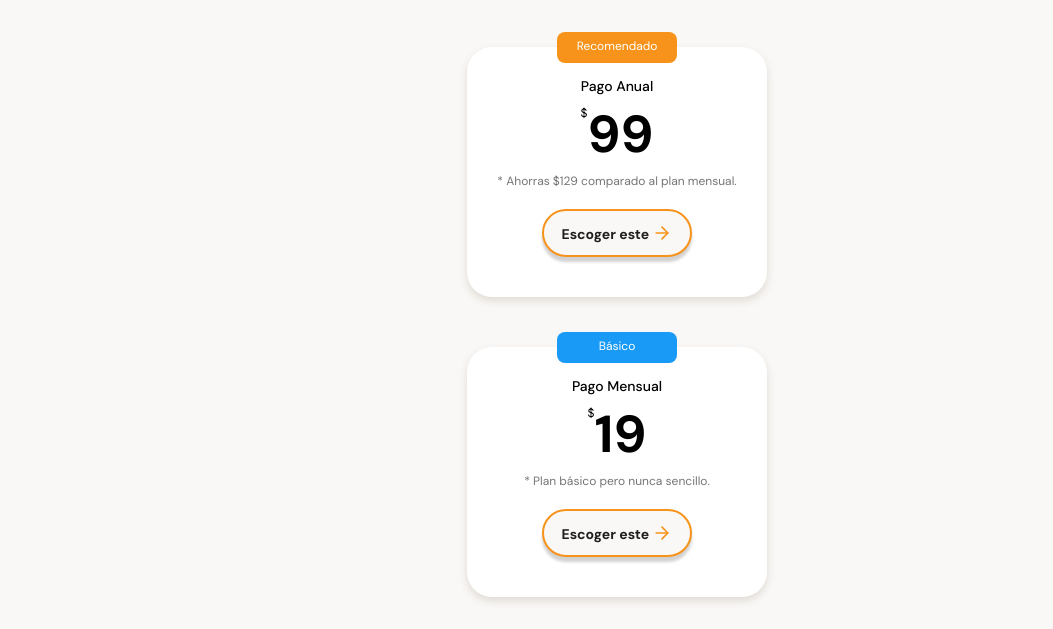
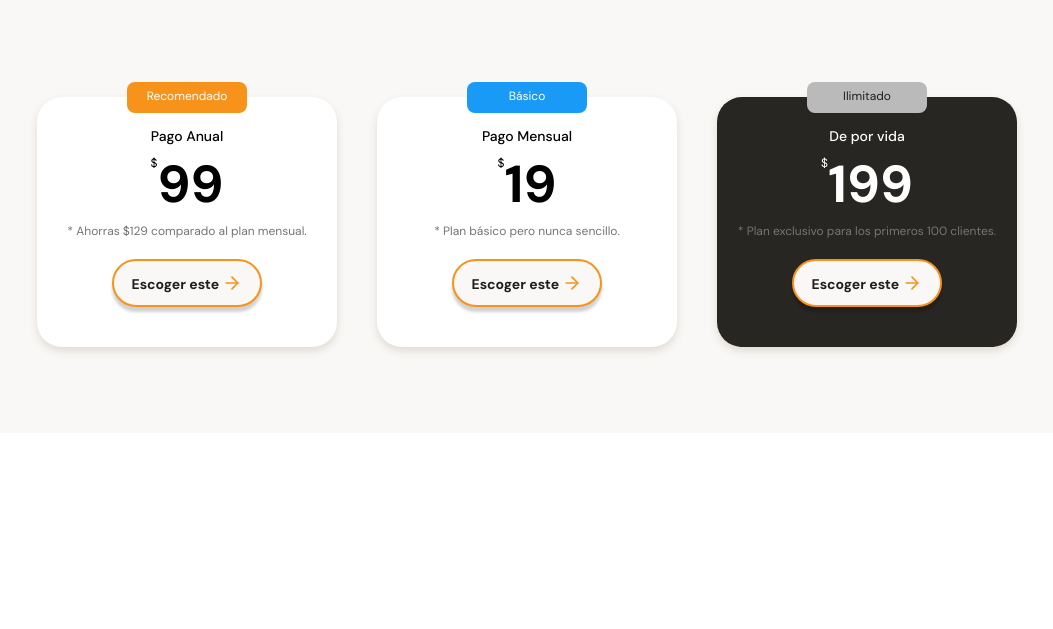
Before and after one commit to zayelmech/CursoMobileFirst, a plain HTML site: page index.html in a window 1280 px wide. Shown: the part 2877-3506 px from the top of the page, without its empty margins (23-1076 px from the left). After the commit the page ends 3310 px from the top, so only its background shows below. Drawn offline with Linux system fonts and the light colour scheme.

Commit message:
Scroll horizontal con CSS clase #27

```diff
--- a/styles.css
+++ b/styles.css
@@ -420,13 +420,26 @@ main {
     color: #757575;
 }
 
+
+/*scroll */
+
+.plans-container--slider {
+    display: flex;
+    height: 316px;
+    overflow-x: scroll;
+    overscroll-behavior-x: contain;
+    scroll-snap-type: x proximity;
+    margin: 0 40px;
+}
+
 .plans-container--card {
     position: relative;
+    scroll-snap-align: center;
     width: 70%;
     min-width: 230px;
     max-width: 300px;
     height: 250px;
-    margin: 50px auto 0;
+    margin: 50px 20px 0;
     padding: 0 15px;
     background-color: var(--just-white);
     border-radius: 25px;
```
